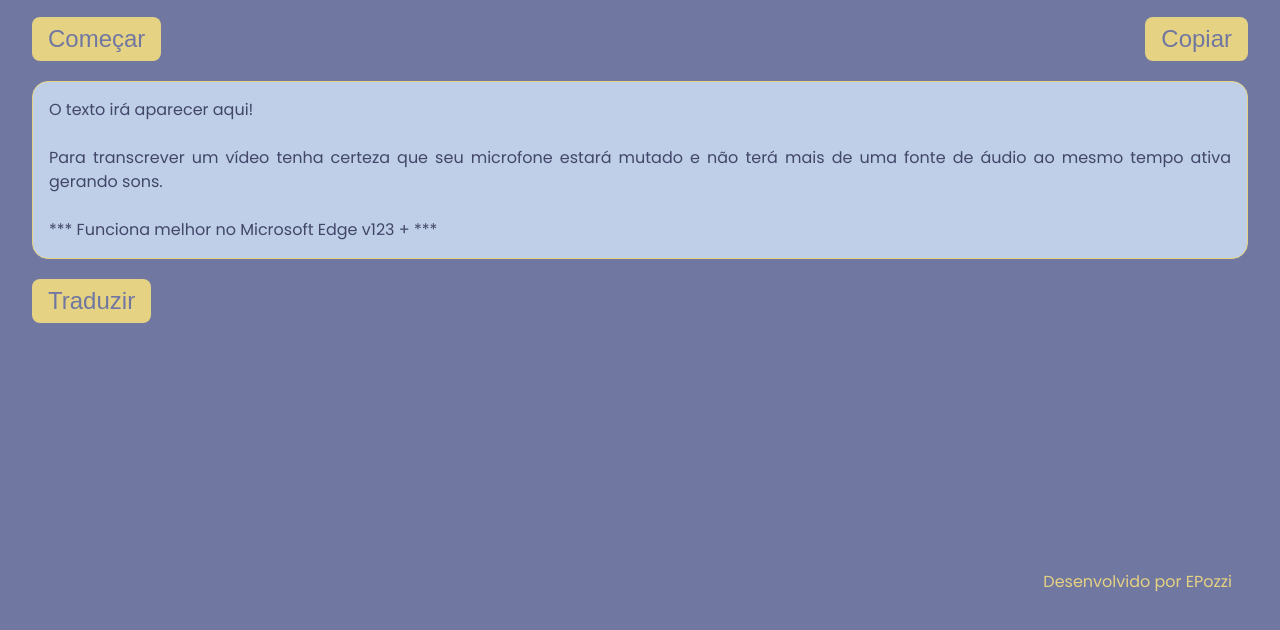
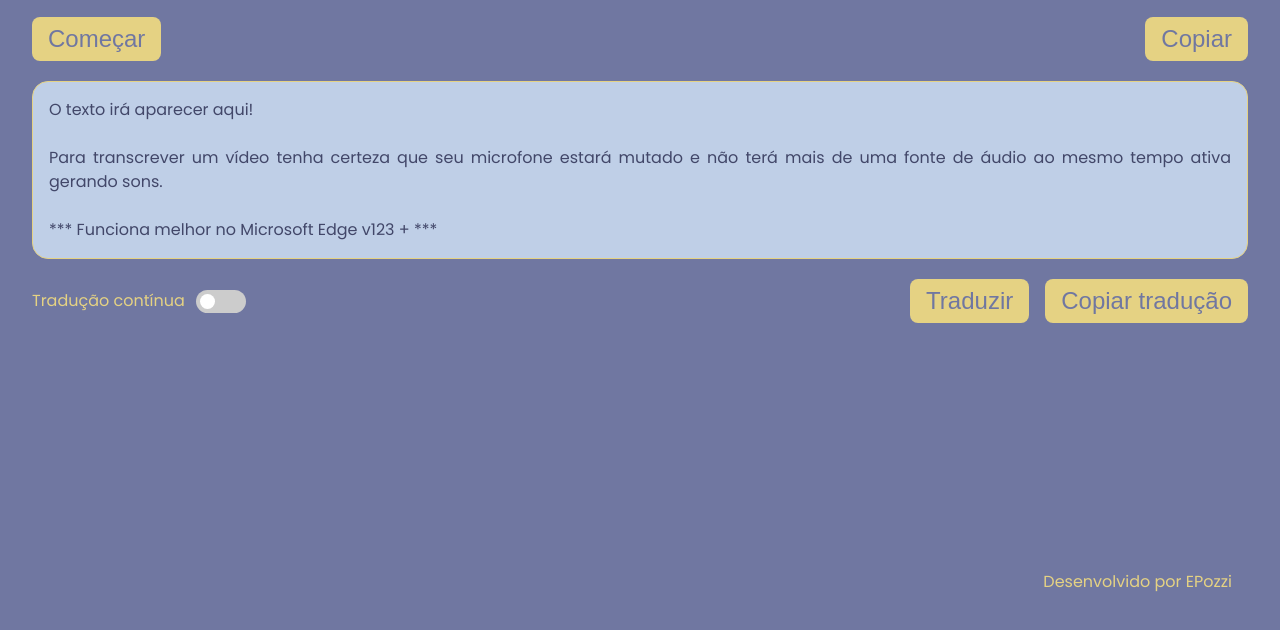
Before and after one commit to epozzi/transcritor, a plain HTML site: page index.html in a window 1280 px wide. Shown: the part 154-784 px from the top of the page. Drawn offline with nearby package versions, Linux system fonts and the light colour scheme.

Commit message:
Adiciona opcao de traducao continua

```diff
--- a/app/reconhecimento.js
+++ b/app/reconhecimento.js
@@ -10,6 +10,15 @@ recognition.onresult = (event) => {
 
     if (event.results[event.results.length - 1].isFinal){
         texto += text
+        if (traduzirTexto) {
+            traduzir(textoTrasncrito.textContent)
+                .then(data => {
+                    textoTraduzido.textContent = data.translatedText
+                })
+                .catch(error => {
+                    console.log(error);
+                });
+        }
     }
 
     textoTrasncrito.textContent = texto + text
--- a/app/transcreve.js
+++ b/app/transcreve.js
@@ -3,10 +3,13 @@ const btnCopiar = document.querySelector('.copiar')
 const textoTrasncrito = document.querySelector('.texto-transcrito');
 const idiomaSelecionado = document.getElementById('idiomas');
 const btnTraduzir = document.querySelector('.traduzir');
+const btnCopiarTraducao = document.querySelector('.copiar-traducao');
 const textoTraduzido = document.querySelector('.texto-traduzido');
+const checkTraducao = document.querySelector('.checkbox-traducao');
 
 let texto = '';
 let pararTranscricao = false;
+let traduzirTexto = false;
 
 btnStatoStop.addEventListener('click', () => {
     if (btnStatoStop.classList.contains('transcrevendo')) {
@@ -45,6 +48,24 @@ btnTraduzir.onclick = () => {
         });
 }
 
+btnCopiarTraducao.onclick = () => {
+    navigator.clipboard.writeText(textoTraduzido.textContent)
+}
+
+checkTraducao.onchange = () => {
+    if (checkTraducao.checked){
+        traduzirTexto = true
+        btnTraduzir.classList.toggle('hidden')
+        textoTraduzido.classList.remove('hidden')
+        textoTraduzido.classList.add('caixa-texto-com-traducao')
+        textoTrasncrito.classList.add('caixa-texto-com-traducao')
+        return
+    }
+
+    traduzirTexto = false
+    btnTraduzir.classList.toggle('hidden')
+}
+
 function scrollParaFinal() {
     const textoElement = document.querySelector('.texto-transcrito')
     textoElement.scrollTop = textoElement.scrollHeight // Rola para o final do texto
--- a/index.html
+++ b/index.html
@@ -38,7 +38,19 @@
             *** Funciona melhor no Microsoft Edge v123 + ***
         </span>
 
-        <button class="button traduzir"> Traduzir</button>
+        <div class="traducao-buttons">
+            <div class="toggle-traducao">
+                <span>Tradução contínua</span>
+                <label class="switch">
+                    <input class="checkbox-traducao" type="checkbox">
+                    <span class="slider round"></span>
+                </label>
+            </div>
+            <div class="botoes">
+                <button class="button traduzir"> Traduzir</button>
+                <button class="button copiar-traducao"> Copiar tradução</button>
+            </div>
+        </div>
         <span class="caixa-texto texto-traduzido hidden">
 
         </span>
--- a/style.css
+++ b/style.css
@@ -1,4 +1,5 @@
 @import url('https://fonts.googleapis.com/css2?family=Poppins:ital,wght@0,100;0,200;0,300;0,400;0,500;0,600;0,700;0,800;0,900;1,100;1,200;1,300;1,400;1,500;1,600;1,700;1,800;1,900&display=swap');
+@import url('./styles/toggle.css');
 
 :root {
     --bg-color: #7077A1;
@@ -47,6 +48,7 @@ h1 {
     display: flex;
     align-items: center;
     justify-content: space-between;
+    gap: 1rem;
 }
 
 .button {
@@ -103,6 +105,22 @@ h1 {
     display: none;
 }
 
+.traducao-buttons {
+    display: flex;
+    justify-content: space-between;
+}
+
+.toggle-traducao {
+    display: flex;
+    align-items: center;
+    gap: .7rem;
+}
+
+.traduzir {
+    flex-grow: 1;
+    width: fit-content;
+}
+
 .rodape {
     box-sizing: border-box;
     width: 100%;
--- /dev/null
+++ b/styles/toggle.css
@@ -0,0 +1,62 @@
+/* The switch - the box around the slider */
+.switch {
+    position: relative;
+    display: inline-block;
+    width: 50px;
+    height: 23px;
+  }
+
+  /* Hide default HTML checkbox */
+  .switch input {
+    opacity: 0;
+    width: 0;
+    height: 0;
+  }
+
+  /* The slider */
+  .slider {
+    position: absolute;
+    cursor: pointer;
+    top: 0;
+    left: 0;
+    right: 0;
+    bottom: 0;
+    background-color: #ccc;
+    -webkit-transition: .4s;
+    transition: .4s;
+  }
+
+  .slider:before {
+    position: absolute;
+    content: "";
+    height: 15px;
+    width: 15px;
+    left: 4px;
+    bottom: 4px;
+    background-color: white;
+    -webkit-transition: .4s;
+    transition: .4s;
+  }
+
+  input:checked + .slider {
+    background-color: #343d70;
+  }
+
+  input:focus + .slider {
+    box-shadow: 0 0 1px #343d70;
+  }
+
+  input:checked + .slider:before {
+    -webkit-transform: translateX(26px);
+    -ms-transform: translateX(26px);
+    transform: translateX(26px);
+  }
+
+  /* Rounded sliders */
+  .slider.round {
+    border-radius: 34px;
+  }
+
+  .slider.round:before {
+    border-radius: 50%;
+  }
```
